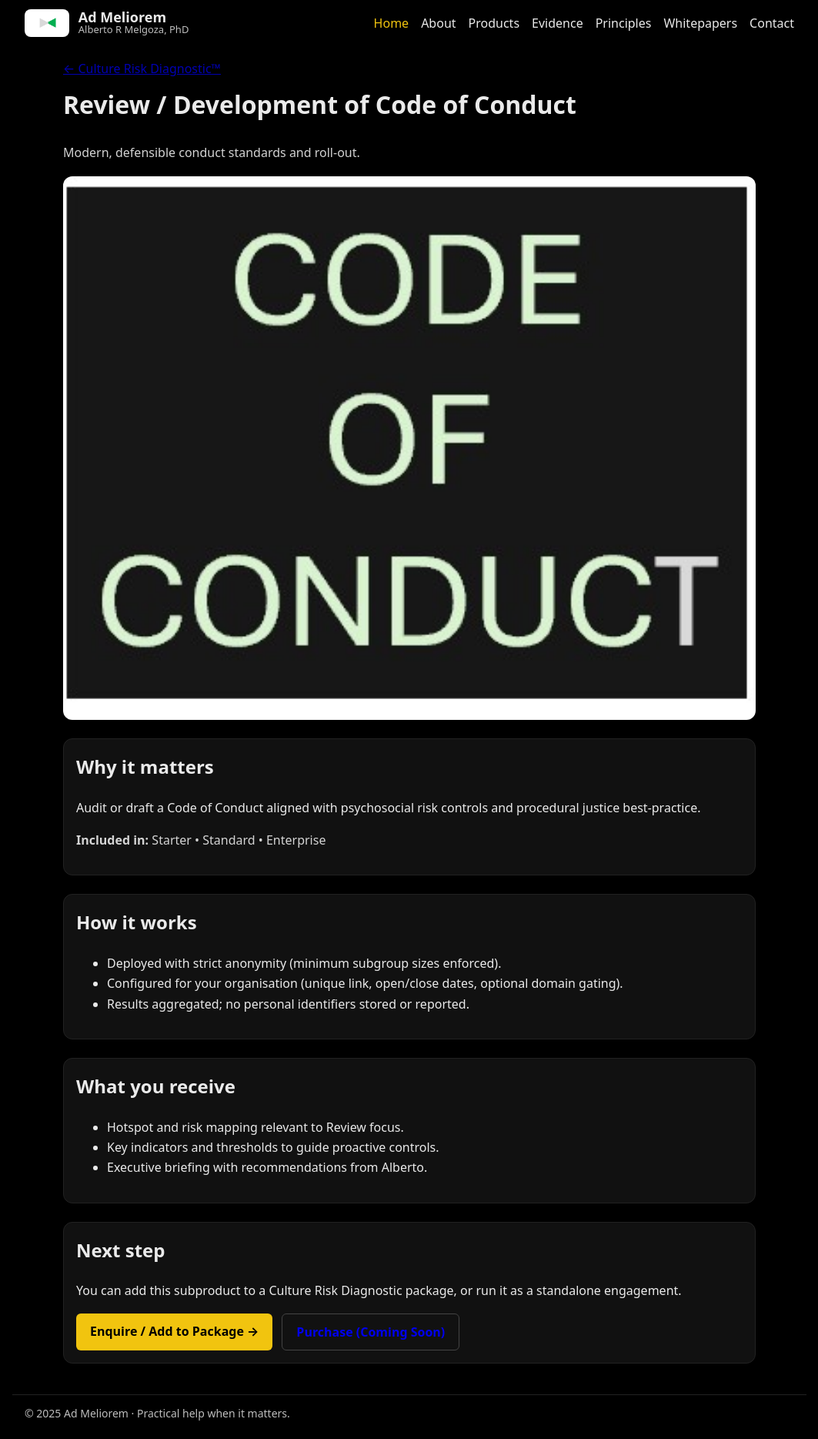
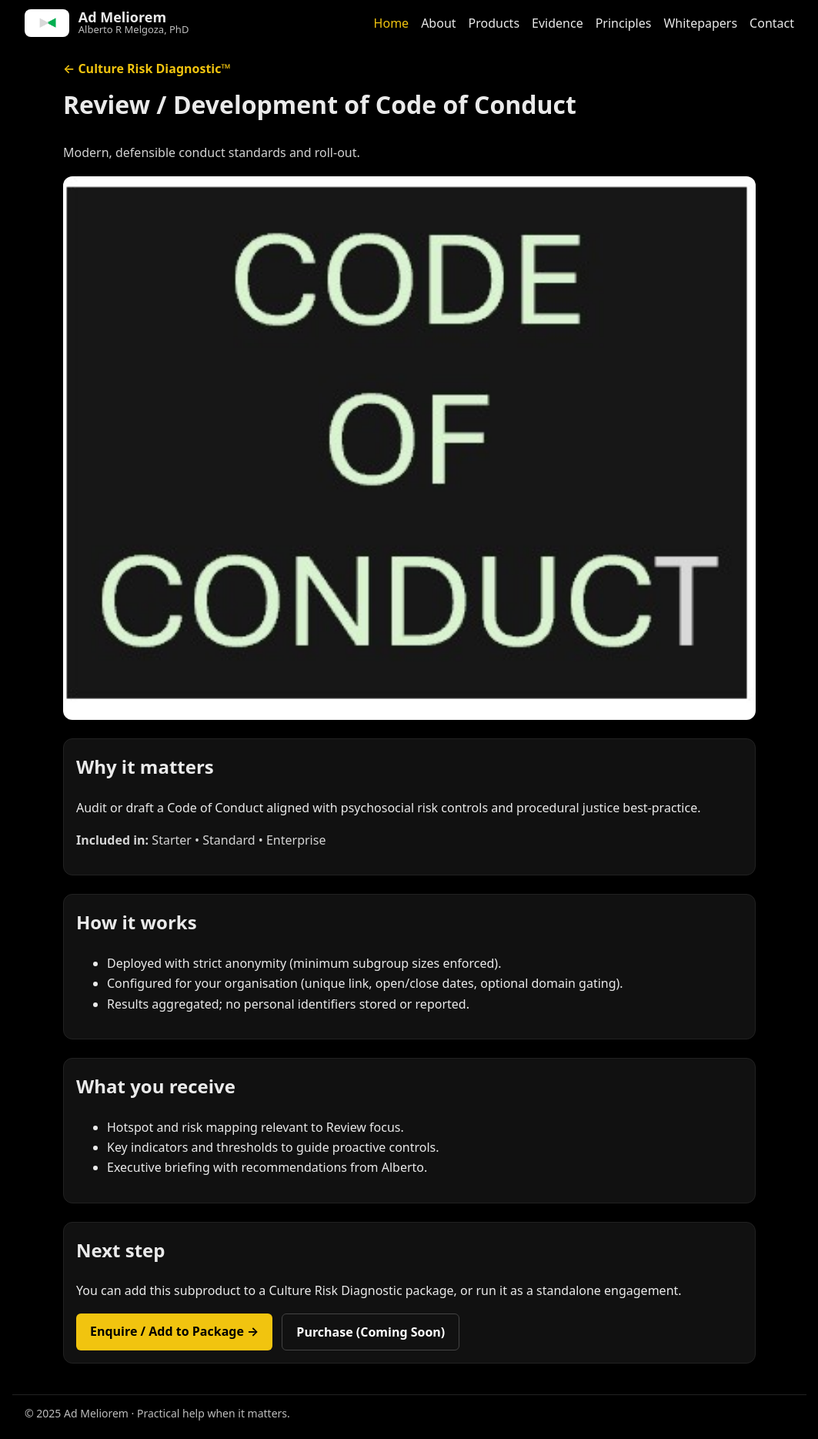
Before and after one commit to AlbertoRMelgoza/AdMeliorem, a Next.js app: page /products/culture-risk-diagnostic/code-of-conduct in a window 1280 px wide. Shown: the whole page at 77% size, without its empty margins (108-1171 px from the left). Built offline with nearby package versions, Linux system fonts and the light colour scheme.

Commit message:
Update page.tsx

```diff
--- a/app/products/culture-risk-diagnostic/[slug]/page.tsx
+++ b/app/products/culture-risk-diagnostic/[slug]/page.tsx
@@ -26,7 +26,16 @@ export default function SubproductPage({ params }: Props) {
         <h1>Not found</h1>
         <p>This subproduct does not exist.</p>
         <p>
-          <Link href="/products/culture-risk-diagnostic">← Back to Culture Risk Diagnostic</Link>
+          <Link
+            href="/products/culture-risk-diagnostic"
+            style={{
+              color: "#f1c40f",
+              textDecoration: "none",
+              fontWeight: 600,
+            }}
+          >
+            ← Back to Culture Risk Diagnostic
+          </Link>
         </p>
       </main>
     );
@@ -37,8 +46,17 @@ export default function SubproductPage({ params }: Props) {
 
   return (
     <main style={wrap}>
-      <p style={{ margin: "0 0 8px 0", opacity: 0.75 }}>
-        <Link href="/products/culture-risk-diagnostic">← Culture Risk Diagnostic™</Link>
+      <p style={{ margin: "0 0 8px 0" }}>
+        <Link
+          href="/products/culture-risk-diagnostic"
+          style={{
+            color: "#f1c40f", // brand yellow
+            textDecoration: "none",
+            fontWeight: 600,
+          }}
+        >
+          ← Culture Risk Diagnostic™
+        </Link>
       </p>
 
       <h1 style={{ marginTop: 0 }}>{sp.title}</h1>
@@ -92,7 +110,14 @@ export default function SubproductPage({ params }: Props) {
         <div style={{ display: "flex", gap: 12, flexWrap: "wrap" }}>
           <Link
             href="/contact"
-            style={{ background: "#f1c40f", color: "#000", padding: "10px 18px", borderRadius: 6, fontWeight: 700, textDecoration: "none" }}
+            style={{
+              background: "#f1c40f",
+              color: "#000",
+              padding: "10px 18px",
+              borderRadius: 6,
+              fontWeight: 700,
+              textDecoration: "none",
+            }}
           >
             Enquire / Add to Package →
           </Link>
@@ -100,7 +125,14 @@ export default function SubproductPage({ params }: Props) {
           {/* Example purchase link — replace with Stripe Checkout when ready */}
           <a
             href={sp.cta?.href ?? "/contact"}
-            style={{ border: "1px solid #444", padding: "10px 18px", borderRadius: 6, fontWeight: 600, textDecoration: "none" }}
+            style={{
+              border: "1px solid #444",
+              padding: "10px 18px",
+              borderRadius: 6,
+              fontWeight: 600,
+              textDecoration: "none",
+              color: "#fff",
+            }}
           >
             {sp.cta?.label ?? "Purchase (Coming Soon)"}
           </a>
```
